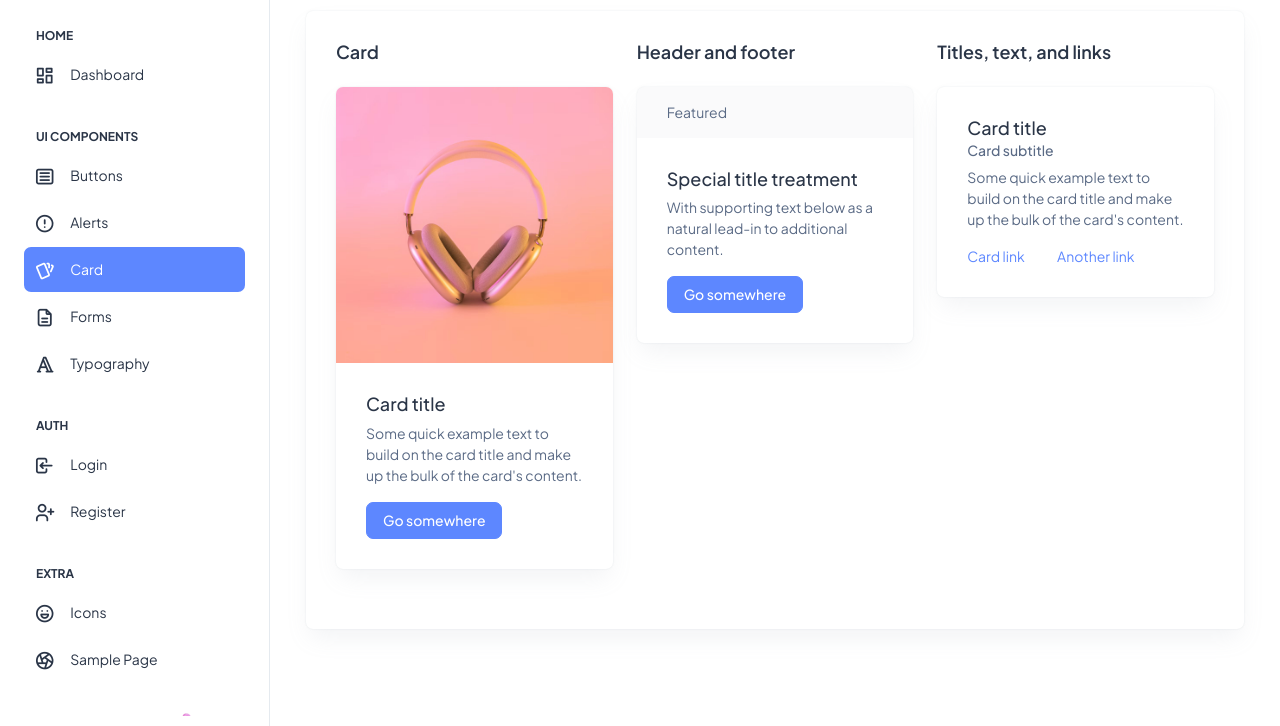
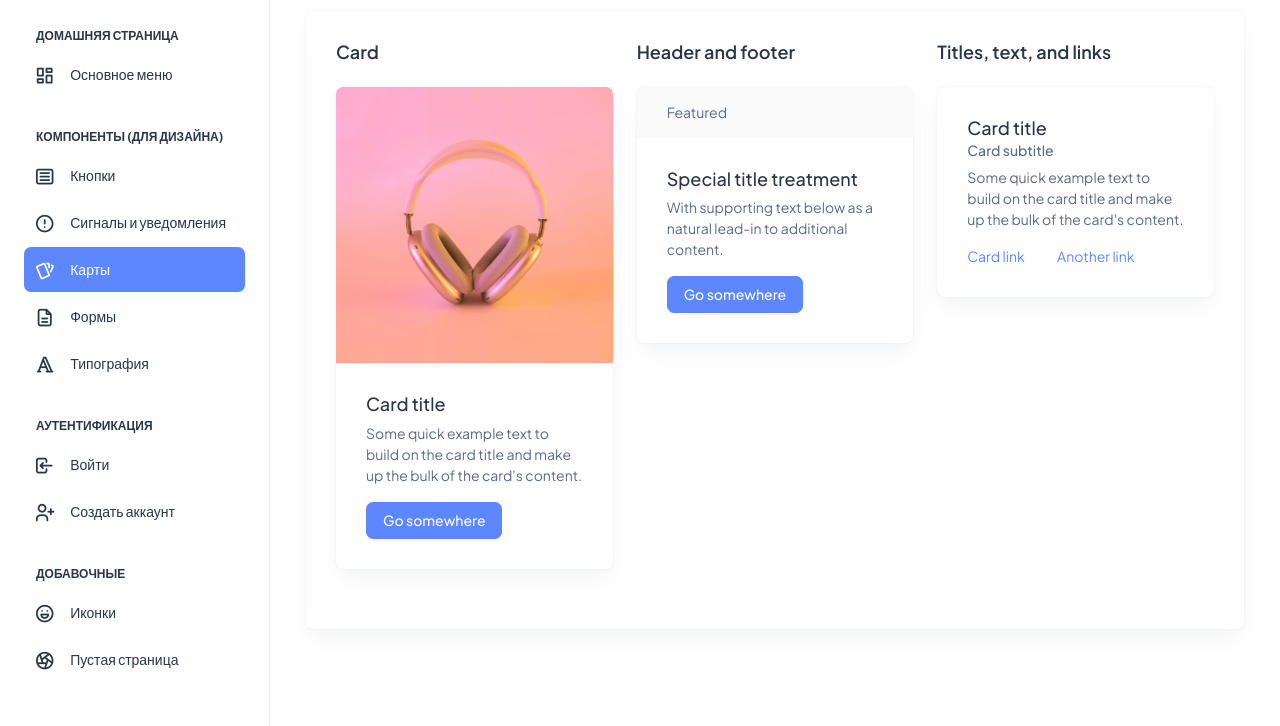
Before and after one commit to RoadToAchiveDream/RADweb, a website: page src/html/ui-card.html in a window 1280 px wide. Shown: the part 74-800 px from the top of the page. Drawn offline with Linux system fonts and the light colour scheme.

Commit message:
руссификация

```diff
--- a/src/html/ui-card.html
+++ b/src/html/ui-card.html
@@ -13,8 +13,8 @@
   <!--  Body Wrapper -->
   <div class="page-wrapper" id="main-wrapper" data-layout="vertical" data-navbarbg="skin6" data-sidebartype="full"
     data-sidebar-position="fixed" data-header-position="fixed">
-    <!-- Sidebar Start -->
-    <aside class="left-sidebar">
+     <!-- Sidebar Start -->
+     <aside class="left-sidebar">
       <!-- Sidebar scroll-->
       <div>
         <div class="brand-logo d-flex align-items-center justify-content-between">
@@ -30,26 +30,26 @@
           <ul id="sidebarnav">
             <li class="nav-small-cap">
               <i class="ti ti-dots nav-small-cap-icon fs-4"></i>
-              <span class="hide-menu">Home</span>
+              <span class="hide-menu">Домашняя страница</span>
             </li>
             <li class="sidebar-item">
               <a class="sidebar-link" href="./index.html" aria-expanded="false">
                 <span>
                   <i class="ti ti-layout-dashboard"></i>
                 </span>
-                <span class="hide-menu">Dashboard</span>
+                <span class="hide-menu">Основное меню</span>
               </a>
             </li>
             <li class="nav-small-cap">
               <i class="ti ti-dots nav-small-cap-icon fs-4"></i>
-              <span class="hide-menu">UI COMPONENTS</span>
+              <span class="hide-menu">Компоненты (для дизайна)</span>
             </li>
             <li class="sidebar-item">
               <a class="sidebar-link" href="./ui-buttons.html" aria-expanded="false">
                 <span>
                   <i class="ti ti-article"></i>
                 </span>
-                <span class="hide-menu">Buttons</span>
+                <span class="hide-menu">Кнопки</span>
               </a>
             </li>
             <li class="sidebar-item">
@@ -57,7 +57,7 @@
                 <span>
                   <i class="ti ti-alert-circle"></i>
                 </span>
-                <span class="hide-menu">Alerts</span>
+                <span class="hide-menu">Сигналы и уведомления</span>
               </a>
             </li>
             <li class="sidebar-item">
@@ -65,7 +65,7 @@
                 <span>
                   <i class="ti ti-cards"></i>
                 </span>
-                <span class="hide-menu">Card</span>
+                <span class="hide-menu">Карты</span>
               </a>
             </li>
             <li class="sidebar-item">
@@ -73,7 +73,7 @@
                 <span>
                   <i class="ti ti-file-description"></i>
                 </span>
-                <span class="hide-menu">Forms</span>
+                <span class="hide-menu">Формы</span>
               </a>
             </li>
             <li class="sidebar-item">
@@ -81,19 +81,19 @@
                 <span>
                   <i class="ti ti-typography"></i>
                 </span>
-                <span class="hide-menu">Typography</span>
+                <span class="hide-menu">Типография</span>
               </a>
             </li>
             <li class="nav-small-cap">
               <i class="ti ti-dots nav-small-cap-icon fs-4"></i>
-              <span class="hide-menu">AUTH</span>
+              <span class="hide-menu">Аутентификация</span>
             </li>
             <li class="sidebar-item">
               <a class="sidebar-link" href="./authentication-login.html" aria-expanded="false">
                 <span>
                   <i class="ti ti-login"></i>
                 </span>
-                <span class="hide-menu">Login</span>
+                <span class="hide-menu">Войти</span>
               </a>
             </li>
             <li class="sidebar-item">
@@ -101,19 +101,19 @@
                 <span>
                   <i class="ti ti-user-plus"></i>
                 </span>
-                <span class="hide-menu">Register</span>
+                <span class="hide-menu">Создать аккаунт</span>
               </a>
             </li>
             <li class="nav-small-cap">
               <i class="ti ti-dots nav-small-cap-icon fs-4"></i>
-              <span class="hide-menu">EXTRA</span>
+              <span class="hide-menu">Добавочные </span>
             </li>
             <li class="sidebar-item">
               <a class="sidebar-link" href="./icon-tabler.html" aria-expanded="false">
                 <span>
                   <i class="ti ti-mood-happy"></i>
                 </span>
-                <span class="hide-menu">Icons</span>
+                <span class="hide-menu">Иконки</span>
               </a>
             </li>
             <li class="sidebar-item">
@@ -121,21 +121,10 @@
                 <span>
                   <i class="ti ti-aperture"></i>
                 </span>
-                <span class="hide-menu">Sample Page</span>
+                <span class="hide-menu">Пустая страница</span>
               </a>
             </li>
           </ul>
-          <div class="unlimited-access hide-menu bg-light-primary position-relative mb-7 mt-5 rounded">
-            <div class="d-flex">
-              <div class="unlimited-access-title me-3">
-                <h6 class="fw-semibold fs-4 mb-6 text-dark w-85">Upgrade to pro</h6>
-                <a href="https://adminmart.com/product/modernize-bootstrap-5-admin-template/" target="_blank" class="btn btn-primary fs-2 fw-semibold lh-sm">Buy Pro</a>
-              </div>
-              <div class="unlimited-access-img">
-                <img src="../assets/images/backgrounds/rocket.png" alt="" class="img-fluid">
-              </div>
-            </div>
-          </div>
         </nav>
         <!-- End Sidebar navigation -->
       </div>
```
Also changed, not shown: src/html/icon-tabler.html (+14 -25 lines), src/html/index.html (+13 -24 lines), src/html/sample-page.html (+14 -25 lines), src/html/ui-alerts.html (+16 -27 lines), src/html/ui-buttons.html (+16 -27 lines), src/html/ui-forms.html (+16 -27 lines), src/html/ui-typography.html (+16 -27 lines).
